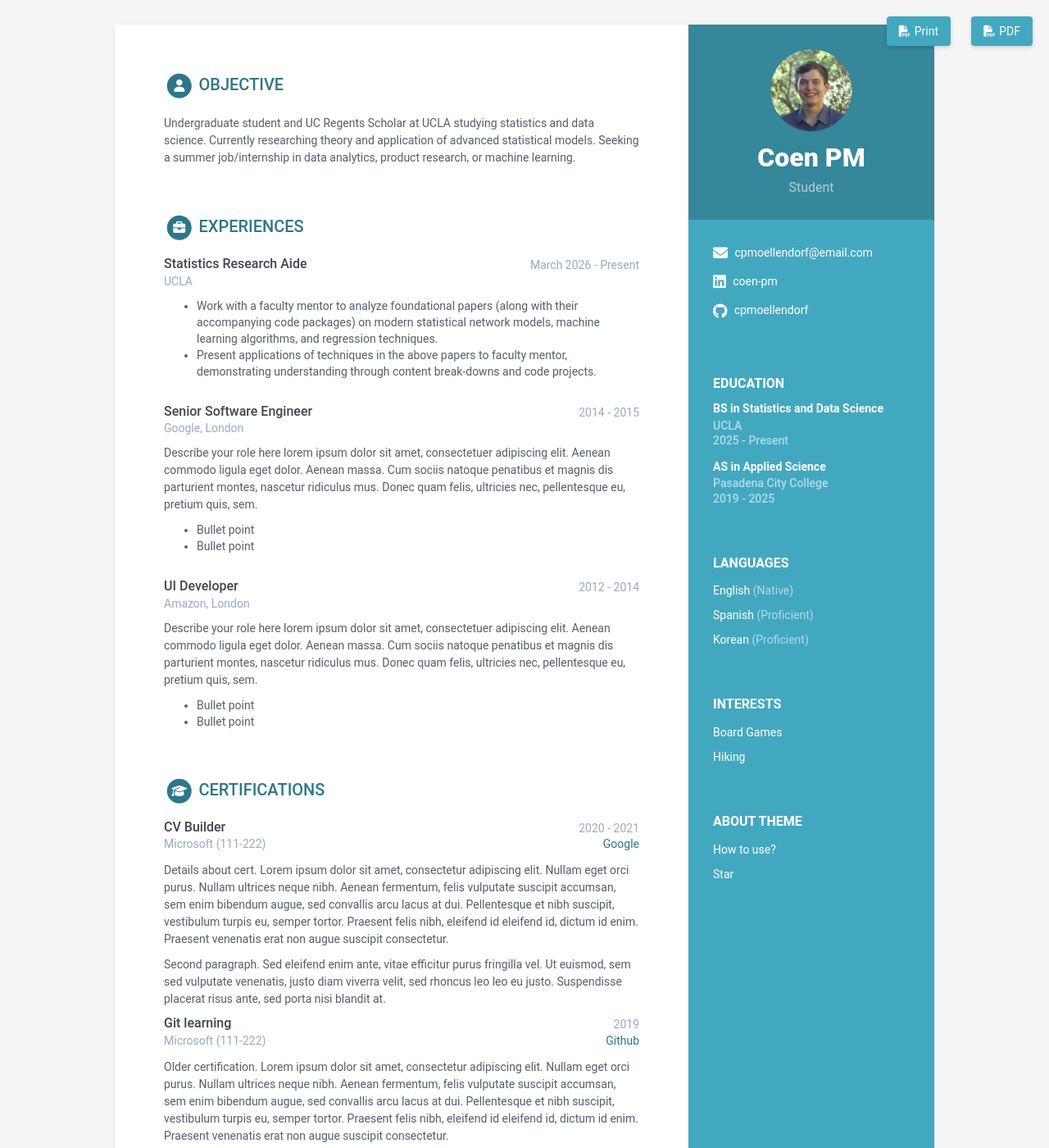
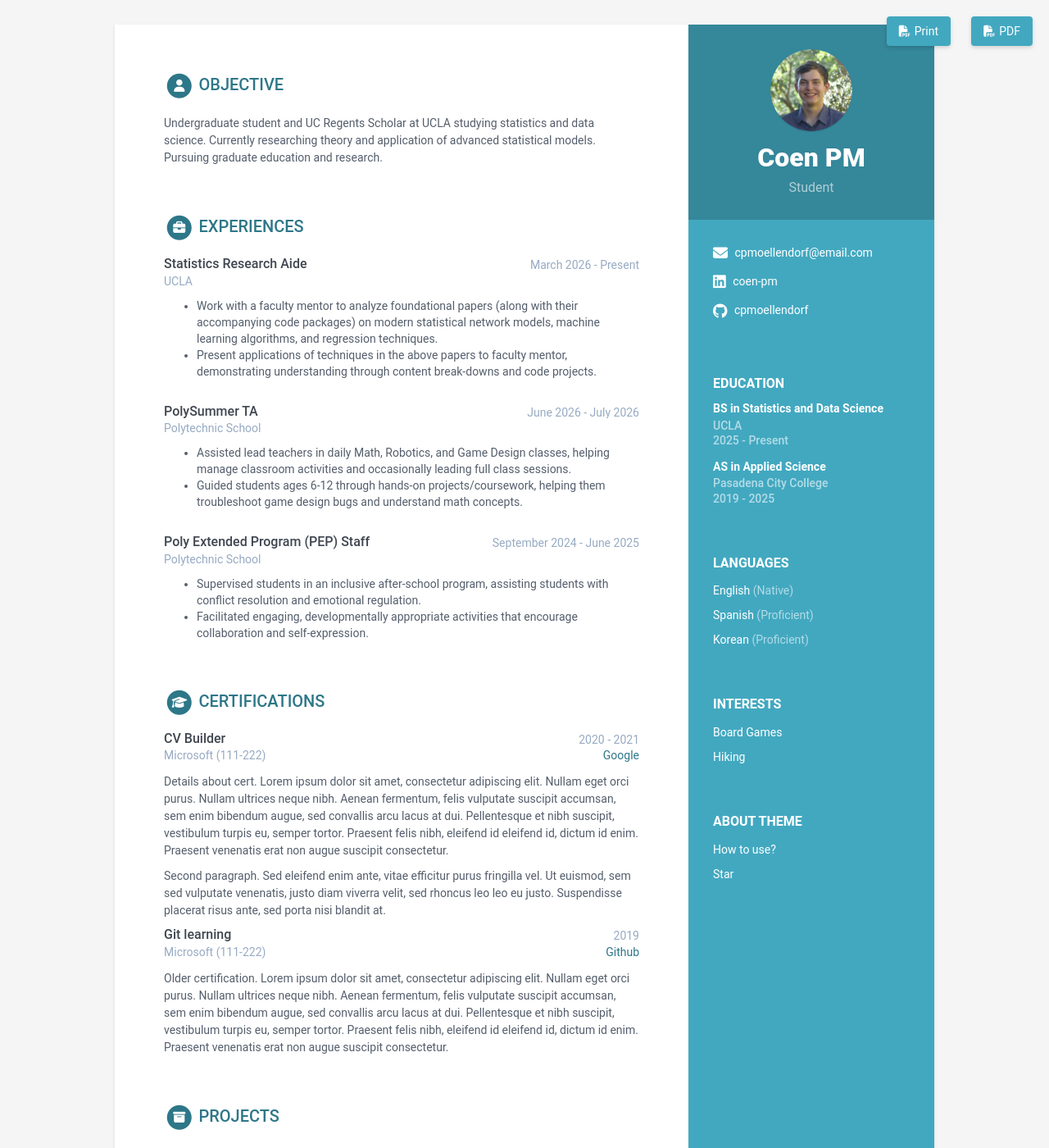
Before and after one commit to cpmoellendorf/resume, a Jekyll site: the page built from index.html, in a window 1280 px wide and 1400 px high. Shown: the whole window at 82% size. Built offline with Jekyll 4.4.1, drawn with Linux system fonts in a browser that asks for light colours.

Commit message:
Experiences

```diff
--- a/_data/data.yml
+++ b/_data/data.yml
@@ -62,8 +62,7 @@ career-profile:
   summary: |
     Undergraduate student and UC Regents Scholar at UCLA studying statistics
     and data science. Currently researching theory and application of advanced
-    statistical models. Seeking a summer job/internship in data analytics, product research,
-    or machine learning.
+    statistical models. Pursuing graduate education and research.
 education:
   title: Education
   info:
@@ -86,28 +85,22 @@ experiences:
         models, machine learning algorithms, and regression techniques.
         - Present applications of techniques in the above papers to faculty mentor,
         demonstrating understanding through content break-downs and code projects.
-  - role: Senior Software Engineer
-    time: 2014 - 2015
-    company: Google, London
+  - role: PolySummer TA
+    time: June 2026 - July 2026
+    company: Polytechnic School
     details: |
-      Describe your role here lorem ipsum dolor sit amet, consectetuer
-      adipiscing elit. Aenean commodo ligula eget dolor. Aenean massa.
-      Cum sociis natoque penatibus et magnis dis parturient montes,
-      nascetur ridiculus mus. Donec quam felis, ultricies nec,
-      pellentesque eu, pretium quis, sem.
-        - Bullet point
-        - Bullet point
-  - role: UI Developer
-    time: 2012 - 2014
-    company: Amazon, London
+        - Assisted lead teachers in daily Math, Robotics, and Game Design classes,
+        helping manage classroom activities and occasionally leading full class sessions.
+        - Guided students ages 6-12 through hands-on projects/coursework, helping them
+        troubleshoot game design bugs and understand math concepts.
+  - role: Poly Extended Program (PEP) Staff
+    time: September 2024 - June 2025
+    company: Polytechnic School
     details: |
-      Describe your role here lorem ipsum dolor sit amet, consectetuer
-      adipiscing elit. Aenean commodo ligula eget dolor. Aenean massa.
-      Cum sociis natoque penatibus et magnis dis parturient montes,
-      nascetur ridiculus mus. Donec quam felis, ultricies nec,
-      pellentesque eu, pretium quis, sem.
-        - Bullet point
-        - Bullet point
+        - Supervised students in an inclusive after-school program, assisting
+        students with conflict resolution and emotional regulation.
+        - Facilitated engaging, developmentally appropriate activities that
+        encourage collaboration and self-expression.
 
 certifications:
   title: Certifications
```
